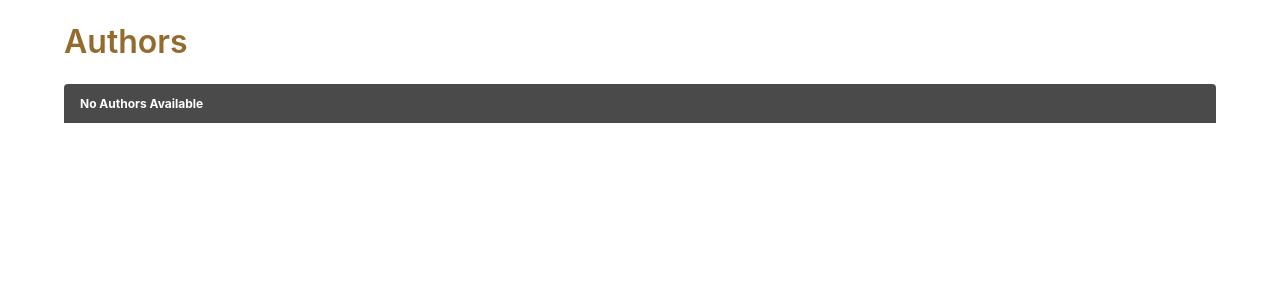
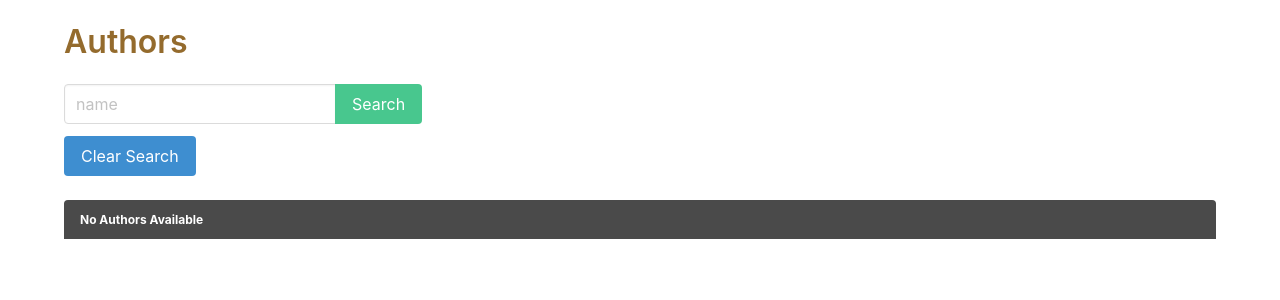
Before and after one commit to kellims/Wingardium_Readiosa, a Django app: page /authors/ in a window 1280 px wide. Shown: the part 52-352 px from the top of the page. Run offline with Django 4.2, Linux system fonts and the light colour scheme; data that the repository does not hold is empty.

Commit message:
search feature added

```diff
--- a/main_app/templates/author_list.html
+++ b/main_app/templates/author_list.html
@@ -6,6 +6,20 @@
 {% block content %}
 
 <h1 class="title pt-5">Authors</h1>
+
+<form class="mb-5" method="get">
+    <div class="field has-addons">
+      <div class="control">
+        <input class="input" type="text" name="name" placeholder="name" />
+      </div>
+      <div class="control">
+        <input class="button is-success" type="submit" value="Search" />
+      </div>
+    </div>
+
+    <a class="button is-info" href="{% url 'author_list' %}">Clear Search</a>
+  </form>
+
 <div class="gallery">
   {% for authors in authors %}
   <a href="">
--- a/main_app/views.py
+++ b/main_app/views.py
@@ -39,5 +39,9 @@ class AuthorList(TemplateView):
 
     def get_context_data(self, **kwargs):
         context = super().get_context_data(**kwargs)
-        context["authors"] = Author.objects.all()
+        name = self.request.GET.get("name")
+        if name != None:
+            context["authors"] = Author.objects.filter(name__icontains=name)
+        else:
+            context["authors"] = Author.objects.all()
         return context
```
